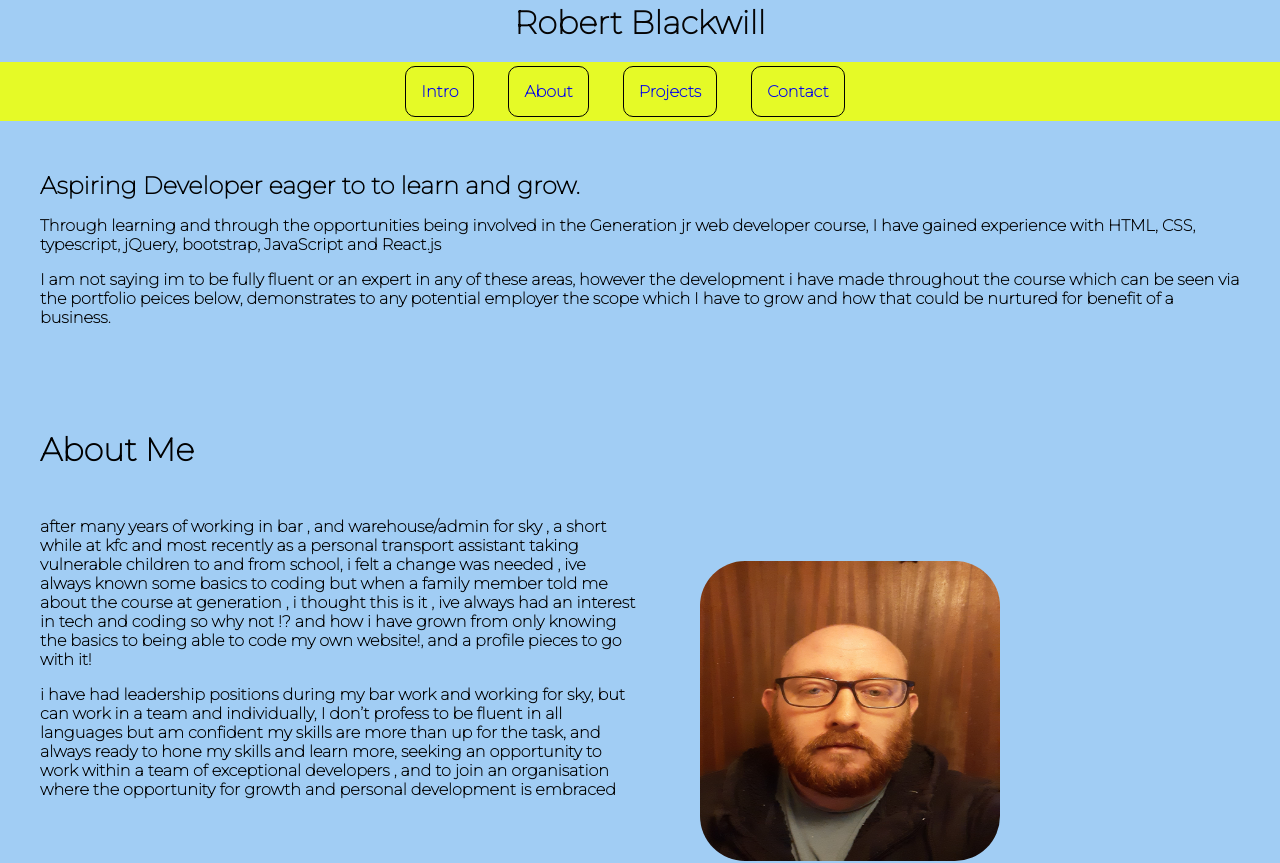
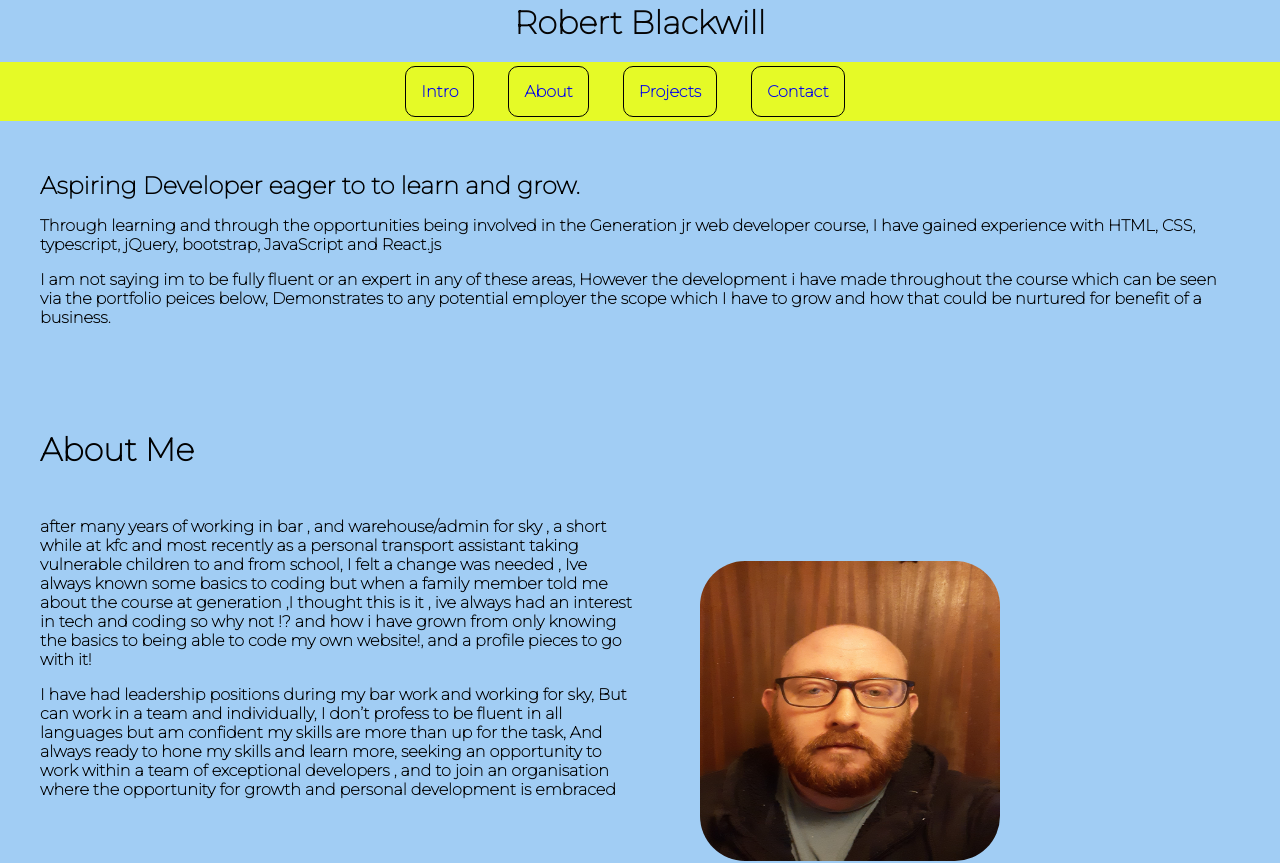
Before and after one commit to robblackwill/portfolio-new, a plain HTML site: page index.html in a window 1280 px wide. Shown: the part 117-980 px from the top of the page. Drawn offline with Linux system fonts and the light colour scheme.

Commit message:
Update index.html

```diff
--- a/index.html
+++ b/index.html
@@ -36,7 +36,7 @@
                 Through learning and through the opportunities being involved in the Generation jr web developer course, I have gained experience with HTML, CSS, typescript, jQuery, bootstrap, JavaScript and React.js
             </p>
             <p>
-                I am not saying im to be fully fluent or an expert in any of these areas, however the development i have made throughout the course which can be seen via the portfolio peices below, demonstrates to any potential employer the scope which I have to grow and how that could be nurtured for benefit of a business.
+                I am not saying im to be fully fluent or an expert in any of these areas, However the development i have made throughout the course which can be seen via the portfolio peices below, Demonstrates to any potential employer the scope which I have to grow and how that could be nurtured for benefit of a business.
             </p>
         </div>
     </section>
@@ -49,13 +49,13 @@
             <div class="right">
                 <p>
                     after many years of working in bar , and warehouse/admin for sky , a short while at kfc and most recently as a personal transport
-                    assistant taking vulnerable children to and from school, i felt a change was needed , ive always known some basics to coding but when a family
-                    member told me about the course at generation , i thought this is it , ive always had an interest in tech and coding so why not !?
+                    assistant taking vulnerable children to and from school, I felt a change was needed , Ive always known some basics to coding but when a family
+                    member told me about the course at generation ,I thought this is it , ive always had an interest in tech and coding so why not !?
                     and how i have grown from only knowing the basics to being able to code my own website!, and a profile pieces to go with it!
                 </p>
                 <p>
-                    i have had leadership positions during my bar work and working for sky, but can work in a team and individually,
-                    I don’t profess to be fluent in all languages but am confident my skills are  more than up for the task, and always ready to hone my skills and learn more, seeking an opportunity to work within a team of exceptional developers ,
+                    I have had leadership positions during my bar work and working for sky, But can work in a team and individually,
+                    I don’t profess to be fluent in all languages but am confident my skills are  more than up for the task, And always ready to hone my skills and learn more, seeking an opportunity to work within a team of exceptional developers ,
                     and to join an organisation where the opportunity for growth and personal development is embraced
                 </p>
             </div>
@@ -189,7 +189,8 @@
                 </div>
                 <div class='right'>
                     <h2>Game Of Life</h2>
-                    <h3>a game of life</p>
+                    <h3>The Game of Life is a 'Cellular Automata' showing complex behaviour emerging from simple rules.
+                        We were challenged to write the rules than bring 'life' to the 'game'.</p>
                         <a href="https://github.com/robblackwill/game-of-life">
                             <i class='fab fa-github'></i>
                             Github
```
